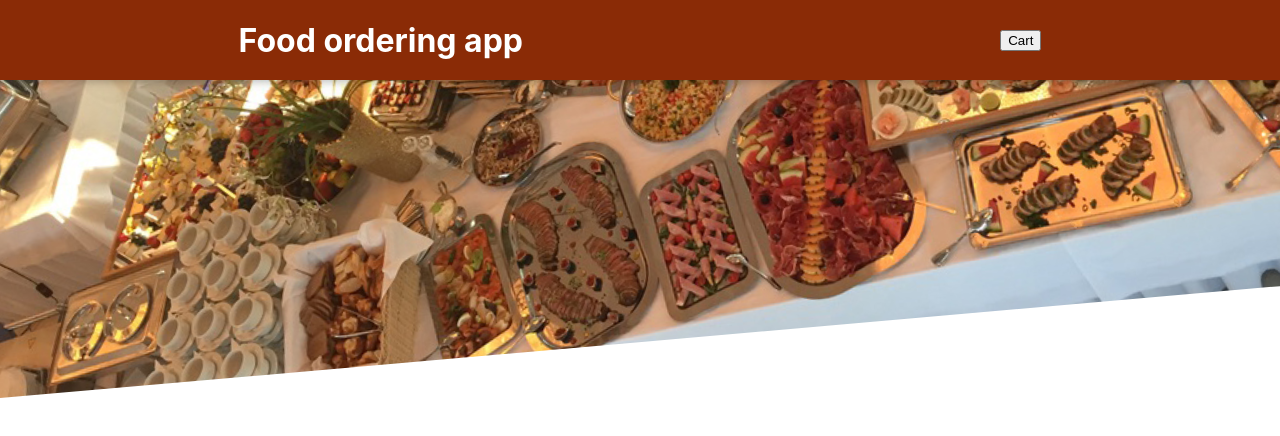
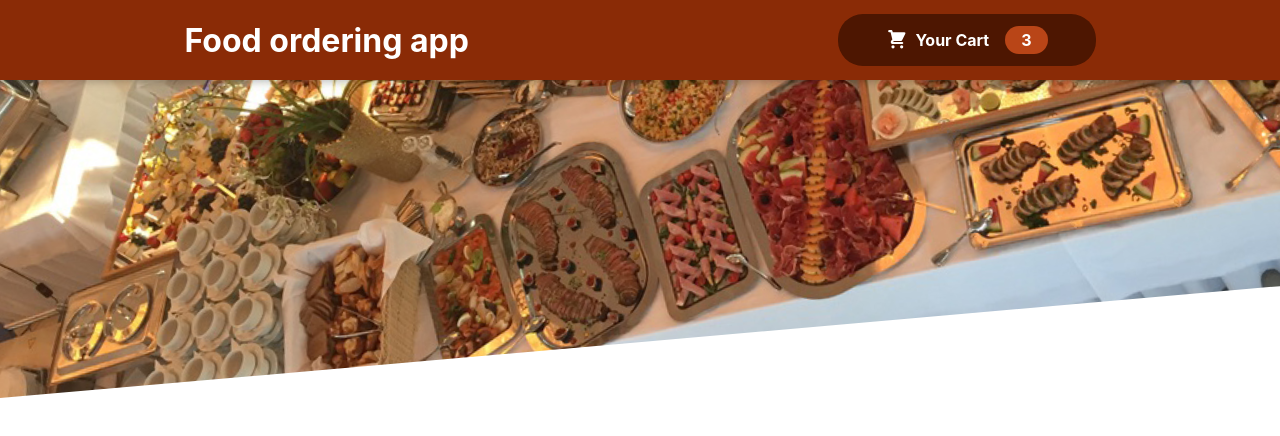
Before and after one commit to Satya190597/food-order-app, a React (Create React App) app: page / in a window 1280 px wide. Shown: the top 436 px of the page. Built offline with nearby package versions, Linux system fonts and the light colour scheme.

Commit message:
Add cart button component.

```diff
--- /dev/null
+++ b/src/components/Cart/CartIcon.js
@@ -0,0 +1,13 @@
+const CartIcon = () => {
+    return (
+      <svg
+        xmlns='http://www.w3.org/2000/svg'
+        viewBox='0 0 20 20'
+        fill='currentColor'
+      >
+        <path d='M3 1a1 1 0 000 2h1.22l.305 1.222a.997.997 0 00.01.042l1.358 5.43-.893.892C3.74 11.846 4.632 14 6.414 14H15a1 1 0 000-2H6.414l1-1H14a1 1 0 00.894-.553l3-6A1 1 0 0017 3H6.28l-.31-1.243A1 1 0 005 1H3zM16 16.5a1.5 1.5 0 11-3 0 1.5 1.5 0 013 0zM6.5 18a1.5 1.5 0 100-3 1.5 1.5 0 000 3z' />
+      </svg>
+    );
+  };
+
+export default CartIcon;
--- a/src/components/Layout/Header.js
+++ b/src/components/Layout/Header.js
@@ -7,12 +7,15 @@
 // + Import Image.
 import mealsImage from '../../assets/meals.jpg';
 
+// + Import Component.
+import HeaderCartButton from './HeaderCartButton';
+
 const Header = () => {
     return (
         <Fragment>
             <header className={styles['header']}>
                 <h1>Food ordering app</h1>
-                <button>Cart</button>
+                <HeaderCartButton />
             </header>
             <div className={styles['main-image']}>
                 <img src={mealsImage} alt="A table full of delicious food." />
--- /dev/null
+++ b/src/components/Layout/HeaderCartButton.js
@@ -0,0 +1,23 @@
+// + Import Component.
+import CartIcon from "../Cart/CartIcon";
+
+// + Import CSS.
+import styles from "./HeaderCartButton.module.css";
+
+const HeaderCartButton = () => {
+    return (
+        <button className={styles.button}>
+            <span className={styles.icon}>
+                <CartIcon />
+            </span>
+            <span>
+                Your Cart
+            </span>
+            <span className={styles.badge}>
+                3
+            </span>
+        </button>
+    )
+}
+
+export default HeaderCartButton;
--- /dev/null
+++ b/src/components/Layout/HeaderCartButton.module.css
@@ -0,0 +1,59 @@
+.button {
+    cursor: pointer;
+    font: inherit;
+    border: none;
+    background-color: #4d1601;
+    color: white;
+    padding: 0.75rem 3rem;
+    display: flex;
+    justify-content: space-around;
+    align-items: center;
+    border-radius: 25px;
+    font-weight: bold;
+  }
+
+  .button:hover,
+  .button:active {
+    background-color: #2c0d00;
+  }
+
+  .icon {
+    width: 1.35rem;
+    height: 1.35rem;
+    margin-right: 0.5rem;
+  }
+
+  .badge {
+    background-color: #b94517;
+    padding: 0.25rem 1rem;
+    border-radius: 25px;
+    margin-left: 1rem;
+    font-weight: bold;
+  }
+
+  .button:hover .badge,
+  .button:active .badge {
+    background-color: #92320c;
+  }
+
+  .bump {
+    animation: bump 300ms ease-out;
+  }
+
+  @keyframes bump {
+    0% {
+      transform: scale(1);
+    }
+    10% {
+      transform: scale(0.9);
+    }
+    30% {
+      transform: scale(1.1);
+    }
+    50% {
+      transform: scale(1.15);
+    }
+    100% {
+      transform: scale(1);
+    }
+  }
```
